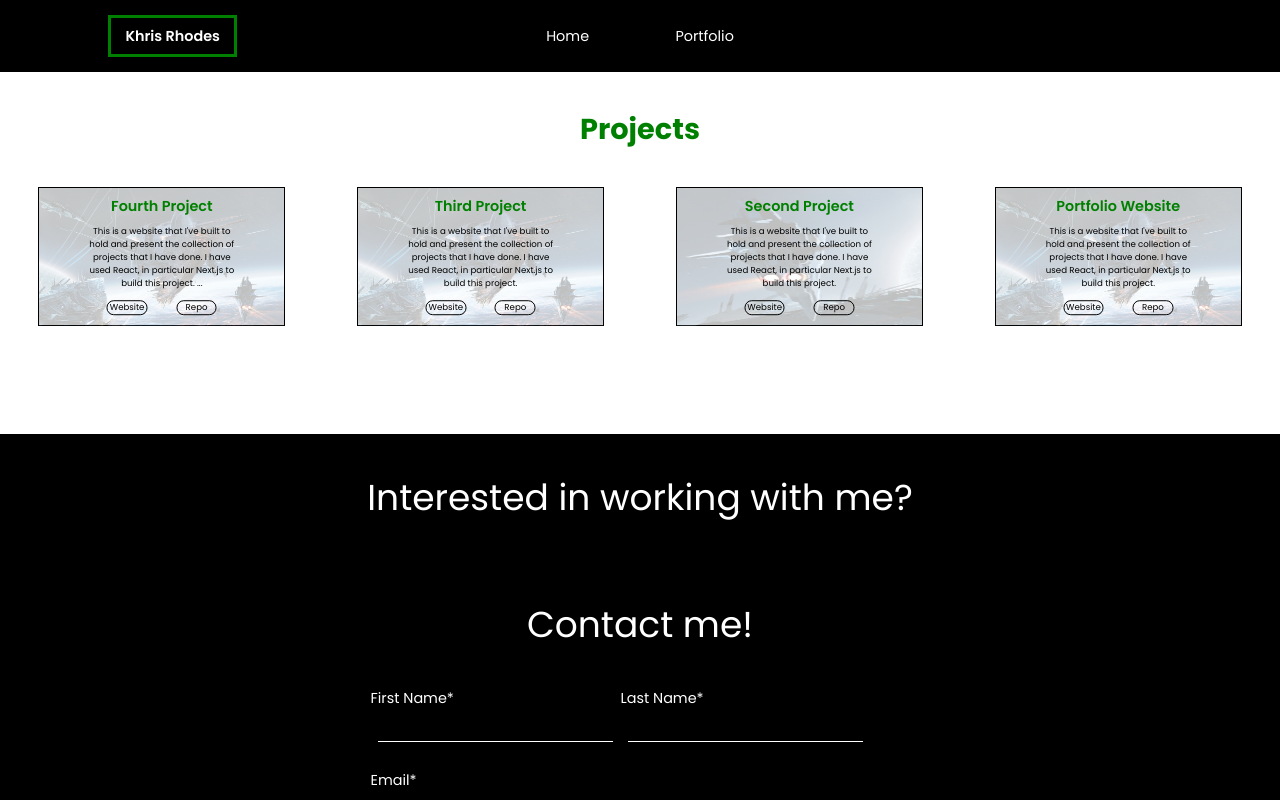
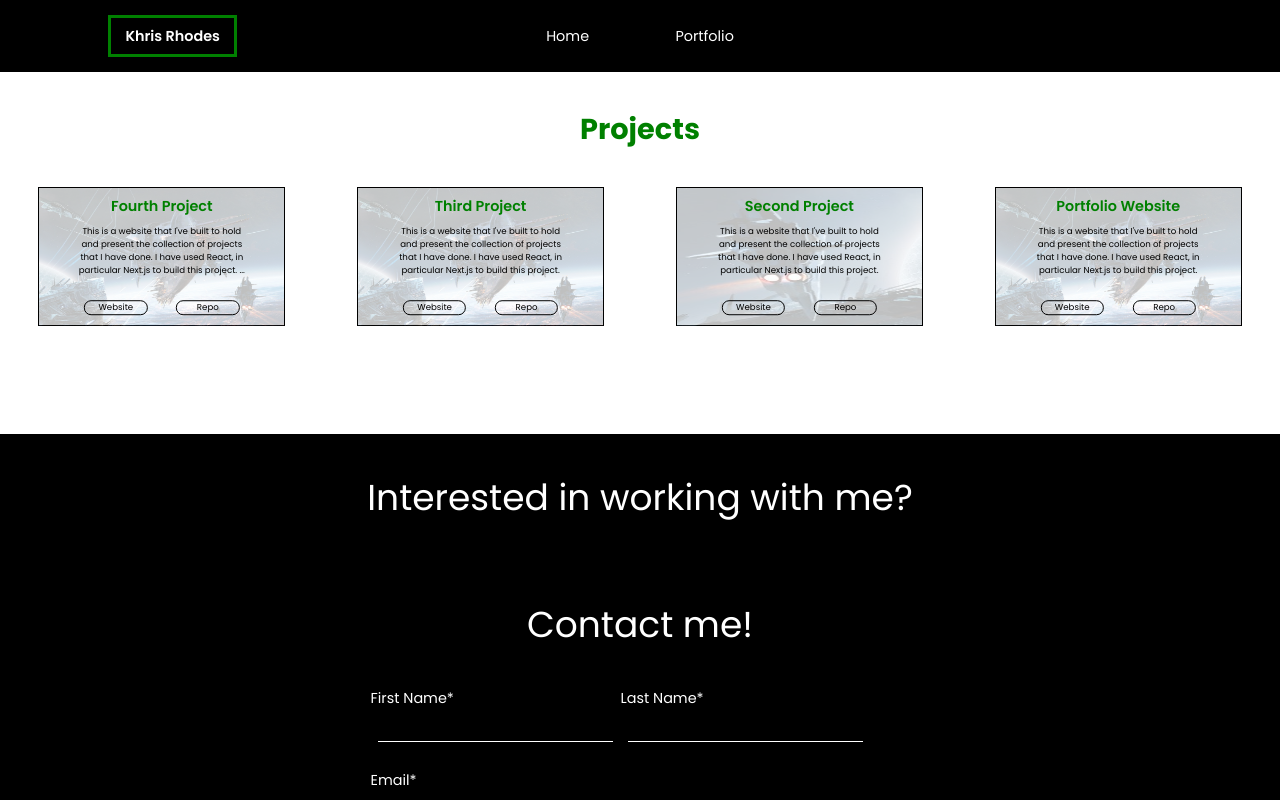
Before and after one commit to sirkhris/portfolio-website, a Next.js app: page /Portfolio in a window 1280 px wide. Shown: the top 800 px of the page. Built offline with nearby package versions, Linux system fonts and the light colour scheme.

Commit message:
minor edit

```diff
--- a/Data/projects.js
+++ b/Data/projects.js
@@ -7,8 +7,8 @@ export const projectData = [
     title: 'Portfolio Website',
     description:
       "This is a website that I've built to hold and present the collection of projects that I have done. I have used React, in particular Next.js to build this project.",
-    site: '/',
-    repo: '/Portfolio/Portfolio-site',
+    site: '#',
+    repo: 'https://github.com/sirkhris/portfolio-website',
   },
   {
     id: 2,
@@ -16,7 +16,7 @@ export const projectData = [
     title: 'Second Project',
     description:
       "This is a website that I've built to hold and present the collection of projects that I have done. I have used React, in particular Next.js to build this project.",
-    site: '/',
+    site: '#',
     repo: '/Portfolio/Portfolio-site',
   },
   {
@@ -25,7 +25,7 @@ export const projectData = [
     title: 'Third Project',
     description:
       "This is a website that I've built to hold and present the collection of projects that I have done. I have used React, in particular Next.js to build this project.",
-    site: '/',
+    site: '#',
     repo: '/Portfolio/Portfolio-site',
   },
   {
@@ -34,7 +34,7 @@ export const projectData = [
     title: 'Fourth Project',
     description:
       "This is a website that I've built to hold and present the collection of projects that I have done. I have used React, in particular Next.js to build this project. This is a website that I've built to hold and present the collection of projects that I have done. I have used React, in particular Next.js to build this project. This is a website that I've built to hold and present the collection of projects that I have done. I have used React, in particular Next.js to build this project.",
-    site: '/',
+    site: '#',
     repo: '/Portfolio/Portfolio-site',
   },
 ];
--- a/components/project-card/project-card.jsx
+++ b/components/project-card/project-card.jsx
@@ -17,12 +17,12 @@ export function ProjectCard({ image, title, description, site, repo }) {
         <div className='portfolio__card-title'>{title}</div>
         <p className='portfolio__description'>{description}</p>
         <div className='portfolio__centerer'>
-          <Link href={`${site}`}>
+          <a href={`${site}`} target='_blank'>
             <div className='portfolio__button'>Website</div>
-          </Link>
-          <Link href={`${repo}`}>
+          </a>
+          <a href={`${repo}`} target='_blank'>
             <div className='portfolio__button'>Repo</div>
-          </Link>
+          </a>
         </div>
       </div>
     </div>
--- a/sass/pages/_portfolio.scss
+++ b/sass/pages/_portfolio.scss
@@ -67,7 +67,7 @@
     font-size: 1.2rem;
     background-color: transparent;
 
-    width: 8%;
+    width: 5rem;
     padding: 0rem 1.75rem;
     margin: 0rem 2rem;
 
```
